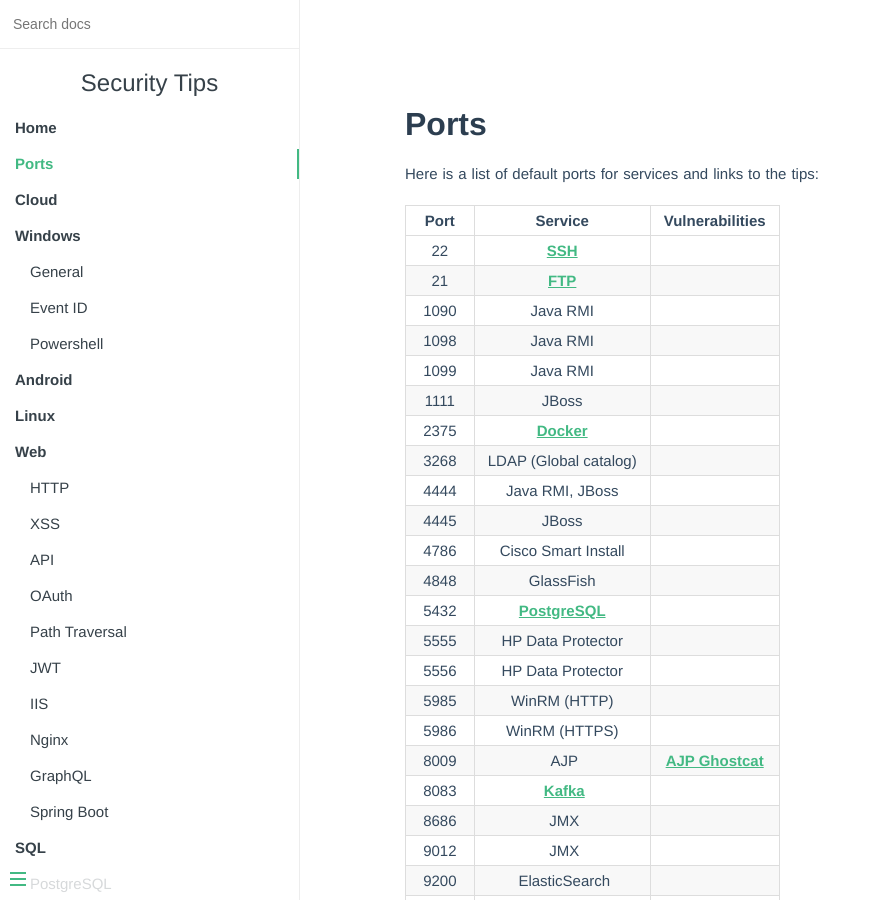
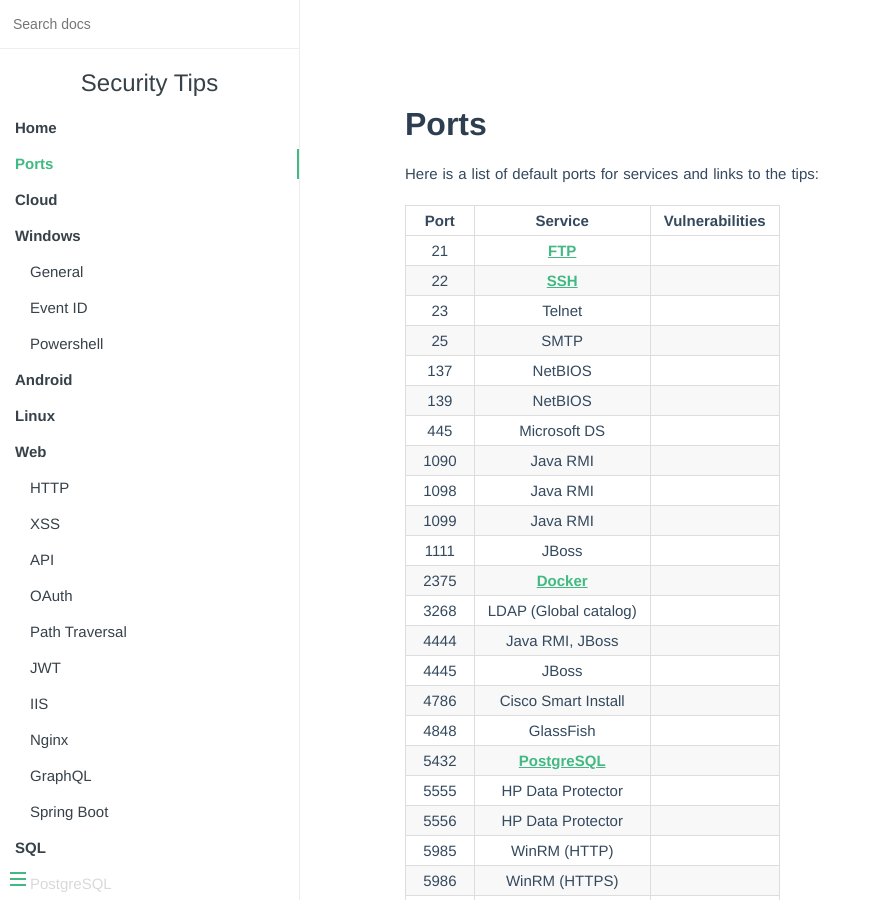
Before and after one commit to vincd/security-tips, an MkDocs documentation site: the page built from docs/ports.md, in a window 1280 px wide and 900 px high. Shown: the whole window, without its empty margins (0-881 px from the left). Built offline with MkDocs 1.6.1, drawn with Linux system fonts in a browser that asks for light colours; some of the changed text lies outside the part shown.

Commit message:
Update ports and ssh tips

```diff
--- a/docs/ports.md
+++ b/docs/ports.md
@@ -6,8 +6,13 @@
 
 |  Port |                  Service               |             Vulnerabilities            |
 |:-----:|:--------------------------------------:|:--------------------------------------:|
+|    21 | [FTP](ftp.md)                          |                                        |
 |    22 | [SSH](ssh.md)                          |                                        |
-|    21 | [FTP](ftp.md)                          |                                        |
+|    23 | Telnet                                 |                                        |
+|    25 | SMTP                                   |                                        |
+|   137 | NetBIOS                                |                                        |
+|   139 | NetBIOS                                |                                        |
+|   445 | Microsoft DS                           |                                        |
 |  1090 | Java RMI                               |                                        |
 |  1098 | Java RMI                               |                                        |
 |  1099 | Java RMI                               |                                        |
```
Also changed, not shown: other parts of docs/ports.md (+3 -0 lines), docs/ssh.md (+7 -0 lines).
